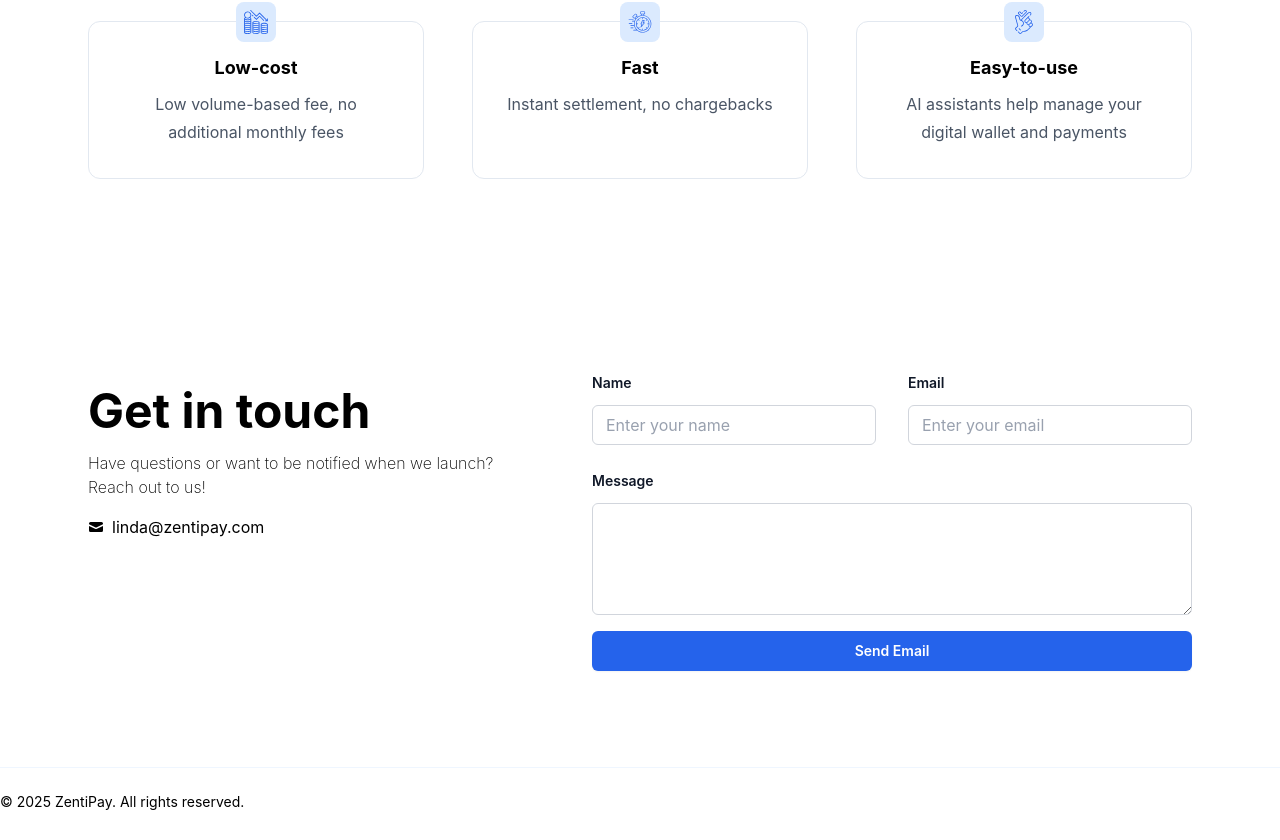
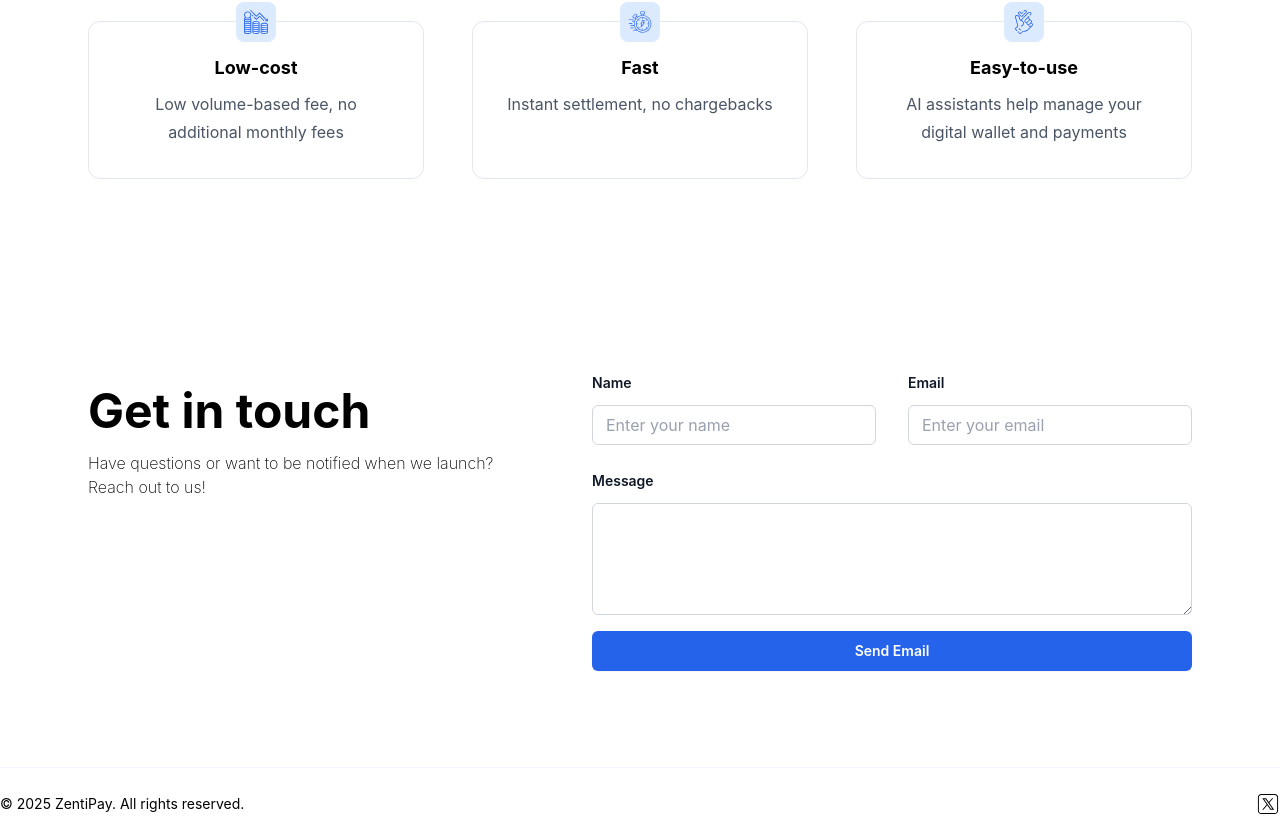
Before and after one commit to ZentiPay/zenti-frontend, a Next.js app: page / in a window 1280 px wide. Shown: the part 1021-1861 px from the top of the page. Built offline with nearby package versions, Linux system fonts and the light colour scheme.

Commit message:
update email link changes

```diff
--- a/src/components/Contact.tsx
+++ b/src/components/Contact.tsx
@@ -14,12 +14,6 @@ const Contact = () => {
             Have questions or want to be notified when we launch? <br /> Reach
             out to us!
           </p>
-          <p className="pt-2 lg:pt-4 inline-flex items-center">
-            <span>
-              <EnvelopeIcon className="w-4 h-4 mr-2" />
-            </span>{" "}
-            linda@zentipay.com
-          </p>
         </div>
         <div>
          <ContactForm/>
--- a/src/components/Footer.tsx
+++ b/src/components/Footer.tsx
@@ -7,7 +7,24 @@ const Footer = () => {
     <footer className="bottom-0 left-0 w-full z-50 border-t-1 border-blue-50">
       <nav className="max-w-xs lg:max-w-7xl mx-auto flex items-center justify-between py-4 lg:py-6">
         <div className="flex lg:flex-1">
-          <p className="text-xs lg:text-sm">© 2025 ZentiPay. All rights reserved.</p>
+          <p className="text-xs lg:text-sm">
+            © 2025 ZentiPay. All rights reserved.
+          </p>
+        </div>
+        <div>
+          <a href="https://x.com/zentipay" target="_blank">
+            {" "}
+            <svg
+              xmlns="http://www.w3.org/2000/svg"
+              x="0px"
+              y="0px"
+              width="24"
+              height="24"
+              viewBox="0 0 50 50"
+            >
+              <path d="M 11 4 C 7.1456661 4 4 7.1456661 4 11 L 4 39 C 4 42.854334 7.1456661 46 11 46 L 39 46 C 42.854334 46 46 42.854334 46 39 L 46 11 C 46 7.1456661 42.854334 4 39 4 L 11 4 z M 11 6 L 39 6 C 41.773666 6 44 8.2263339 44 11 L 44 39 C 44 41.773666 41.773666 44 39 44 L 11 44 C 8.2263339 44 6 41.773666 6 39 L 6 11 C 6 8.2263339 8.2263339 6 11 6 z M 13.085938 13 L 22.308594 26.103516 L 13 37 L 15.5 37 L 23.4375 27.707031 L 29.976562 37 L 37.914062 37 L 27.789062 22.613281 L 36 13 L 33.5 13 L 26.660156 21.009766 L 21.023438 13 L 13.085938 13 z M 16.914062 15 L 19.978516 15 L 34.085938 35 L 31.021484 35 L 16.914062 15 z"></path>
+            </svg>
+          </a>
         </div>
       </nav>
     </footer>
```
